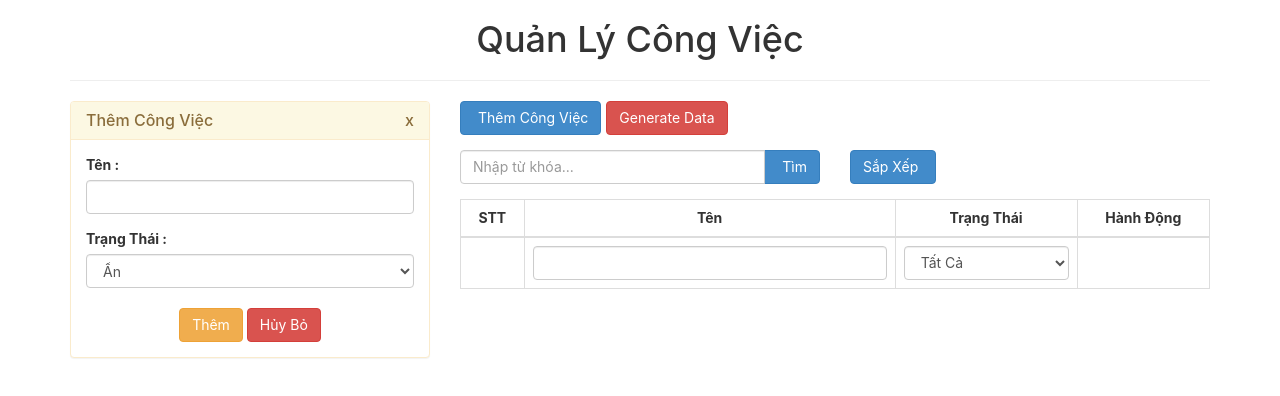
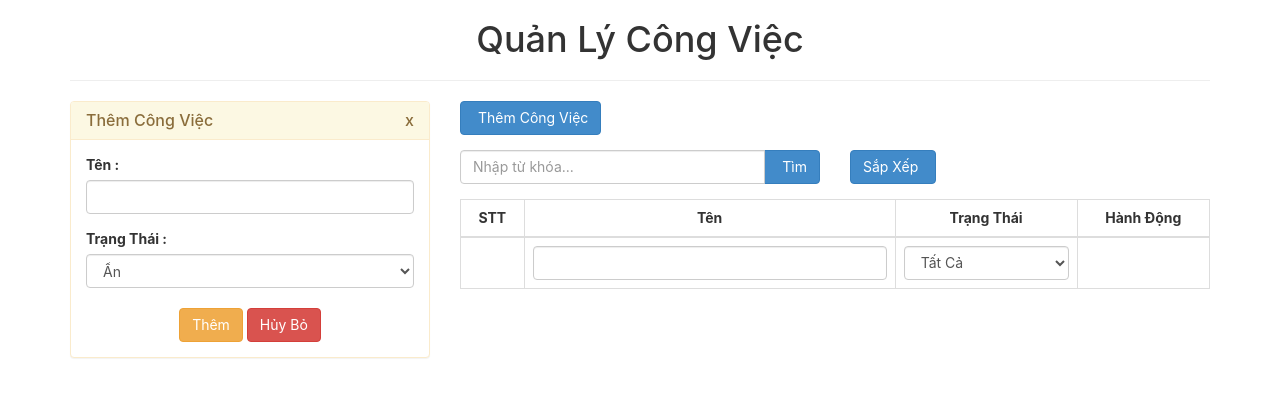
Before and after one commit to duytien812/REACJS-React-Project2, a React (Create React App) app: page / in a window 1280 px wide. Shown: the top 396 px of the page. Built offline with nearby package versions, Linux system fonts and the light colour scheme.

Commit message:
21. Project 2 : Chức Năng Thêm Mới P2 (Clear form sau khi submit, xóa button Generate data) - Fix lỗi componentWillMount() không còn được sử dụng, thay bằng UNSAFE_componentWillMount().

```diff
--- a/src/App.js
+++ b/src/App.js
@@ -14,7 +14,7 @@ class App extends Component {
 		}
 	}
 
-	componentWillMount() {
+	UNSAFE_componentWillMount() {
 		if(localStorage && localStorage.getItem('tasks')) {
 			var tasks = JSON.parse(localStorage.getItem('tasks'));
 			this.setState({
@@ -23,29 +23,6 @@ class App extends Component {
 		}
 	}
 
-	onGenerateData = () => {
-		var tasks = [
-			{
-				id: this.generateID(),
-				name: 'Học lập trình',
-				status: true
-			},
-			{
-				id: this.generateID(),
-				name: 'Đi bơi',
-				status: true
-			},
-			{
-				id: this.generateID(),
-				name: 'Ngủ',
-				status: true
-			},
-		];
-		this.setState({
-			tasks : tasks,
-		});
-		localStorage.setItem('tasks', JSON.stringify(tasks));
-	}
 
 	// Generate id
 	s4() {
@@ -104,13 +81,6 @@ class App extends Component {
 						>
 							<span className="fa fa-plus mr-5"></span>Thêm Công Việc
 						</button>
-						<button
-							type="button"
-							className="btn btn-danger ml-5"
-							onClick={ this.onGenerateData }
-						>
-							Generate Data
-						</button>
 						{/*Search - Sort*/}
 						<Control />
 						{/*List*/}
--- a/src/components/TaskForm.js
+++ b/src/components/TaskForm.js
@@ -27,8 +27,17 @@ class TaskForm extends Component {
     }
 
     onSubmit = (event) => {
-        event.preventDefault();
         this.props.onSubmit(this.state);
+        //Cancel & Close Form
+        this.onClear();
+        this.onCloseForm();
+    }
+
+    onClear = () => {
+        this.setState({
+            name: '',
+            status: false
+        });
     }
 
 	render() {
@@ -68,7 +77,11 @@ class TaskForm extends Component {
                         <br/>
                         <div className="text-center">
                             <button type="submit" className="btn btn-warning">Thêm</button>&nbsp;
-                            <button type="submit" className="btn btn-danger">Hủy Bỏ</button>
+                            <button
+                                type="button"
+                                className="btn btn-danger"
+                                onClick={ this.onClear }
+                            >Hủy Bỏ</button>
                         </div>
                     </form>
                 </div>
```
Also changed, not shown: NOTE.TXT.
